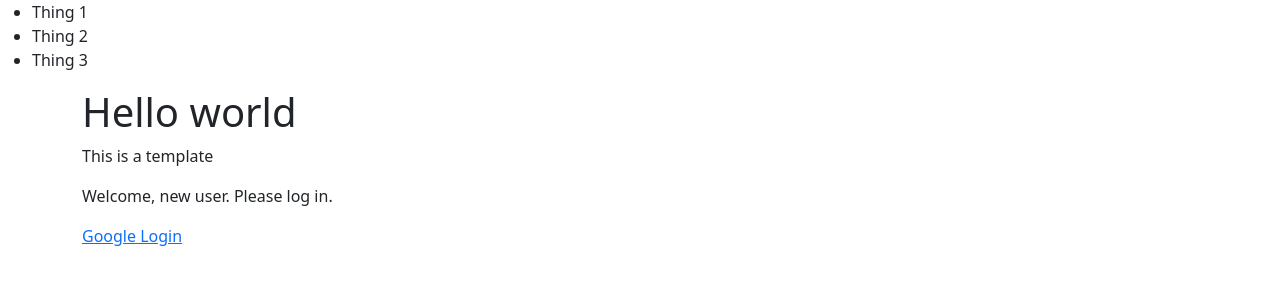
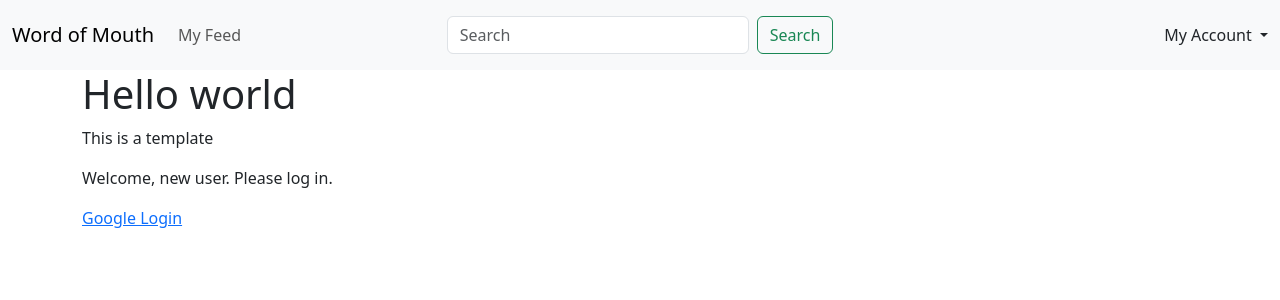
Before and after one commit to uva-cs3240-s22/group-project-a-11, a Django app: page / in a window 1280 px wide. Shown: the top 300 px of the page. Run offline with Django 4.2, Linux system fonts and the light colour scheme; some libraries are stand-ins or nearby versions.

Commit message:
added basic navbar

```diff
--- a/templates/navbar.html
+++ b/templates/navbar.html
@@ -1,7 +1,33 @@
-<nav>
-  <ul>
-      <li>Thing 1</li>
-      <li>Thing 2</li>
-      <li>Thing 3</li>
-  </ul>
+<nav class="navbar navbar-expand-lg navbar-light bg-light">
+
+    <div class="container-fluid collapse navbar-collapse" style="justify-content:flex-start">
+        <a class="navbar-brand" href="#">Word of Mouth</a>
+        <ul class="navbar-nav">
+            <li class="nav-item"><a class="nav-link" aria-current="page" href="#">My Feed</a></li>
+        </ul>
+    </div>
+
+    <div class="container-fluid collapse navbar-collapse" style="justify-content: center">
+        <form class="d-flex" style="margin-block-end: 0; width: 100%; padding: .5rem">
+            <input class="form-control me-2" type="search" placeholder="Search" aria-label="Search">
+            <button class="btn btn-outline-success" type="submit">Search</button>
+        </form>
+    </div>
+
+    <div class="container-fluid collapse navbar-collapse" style="justify-content: flex-end">
+        <div class="nav-item dropdown">
+            <a class="nav-link dropdown-toggle" href="#" id="navbarDropdown" role="button"
+               data-bs-toggle="dropdown" aria-expanded="false">
+                My Account
+            </a>
+            <ul class="dropdown-menu" aria-labelledby="navbarDropdown">
+                <li><a class="dropdown-item" href="#">My Recipes</a></li>
+                <li><a class="dropdown-item" href="#">Settings</a></li>
+                <li>
+                    <hr class="dropdown-divider">
+                </li>
+                <li><a class="dropdown-item" href="#">Log Out</a></li>
+            </ul>
+        </div>
+    </div>
 </nav>
```
